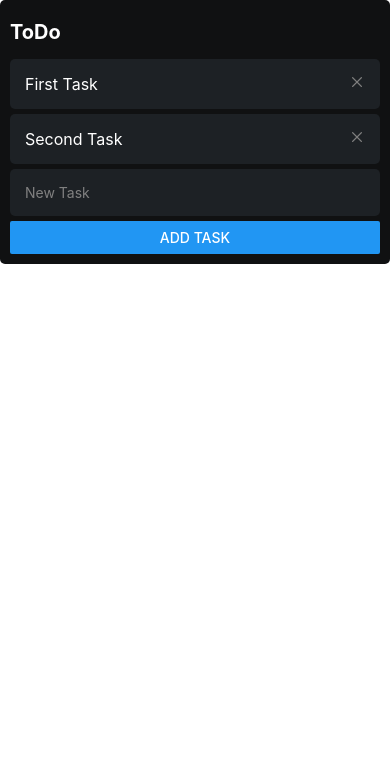
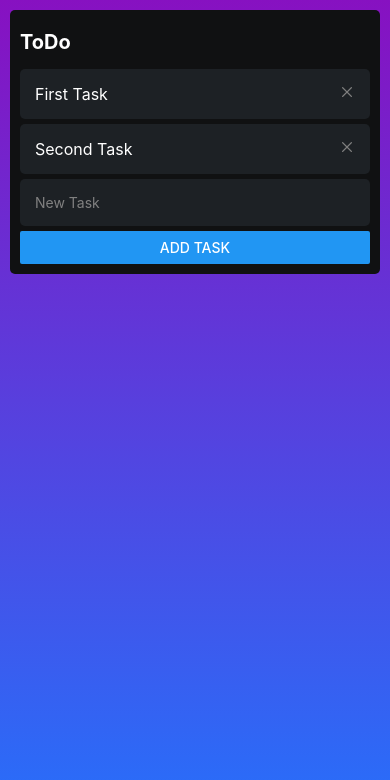
Before and after one commit to karollinesena2/react-training, a React Native app: screen / in a window 390 px wide. Shown: the top 780 px of the page. Built offline with nearby package versions, Linux system fonts and the light colour scheme.

Commit message:
Task Board, Linear Gradient

```diff
--- a/App.tsx
+++ b/App.tsx
@@ -1,16 +1,16 @@
 import { StatusBar } from 'expo-status-bar';
 import { StyleSheet, Text, View,SafeAreaView} from 'react-native';
 import TaskListItem from './src/components/TaskListItem';
-import TaskList from './src/components/TaskList'
+import TaskList from './src/components/TaskList';
+import TaskBoard from './src/components/TaskBoard';
 
 export default function App() {
   return (
-    <SafeAreaView style={styles.container}>
-      <TaskList/>
-      <View style={{padding: 10}}>
-      </View>
-      <StatusBar style="auto" />
-    </SafeAreaView>
+    <View style={styles.container}>
+       <TaskBoard/>
+
+      <StatusBar style="light" />
+    </View>
   );
 }
 
--- a/package.json
+++ b/package.json
@@ -12,7 +12,8 @@
     "expo": "^51.0.22",
     "expo-status-bar": "~1.12.1",
     "react": "18.2.0",
-    "react-native": "0.74.3"
+    "react-native": "0.74.3",
+    "expo-linear-gradient": "~13.0.2"
   },
   "devDependencies": {
     "@babel/core": "^7.20.0",
--- /dev/null
+++ b/src/components/TaskBoard.tsx
@@ -0,0 +1,20 @@
+import TaskList from "./TaskList";
+import {View, StyleSheet, SafeAreaView} from 'react-native';
+import { LinearGradient } from 'expo-linear-gradient';
+
+
+export default function TaskBoard() {
+    return (
+    <View style={{padding: 10, flex: 1}}>
+        <LinearGradient
+        // Background Linear Gradient
+        colors={['#8711c1','#2472fc']}
+        style={StyleSheet.absoluteFill}
+      />
+        <SafeAreaView>
+             <TaskList/>
+        </SafeAreaView>
+    </View>
+    );
+
+}
```
Also changed, not shown: 1 other file (tests, documents, lock files or other folders).
